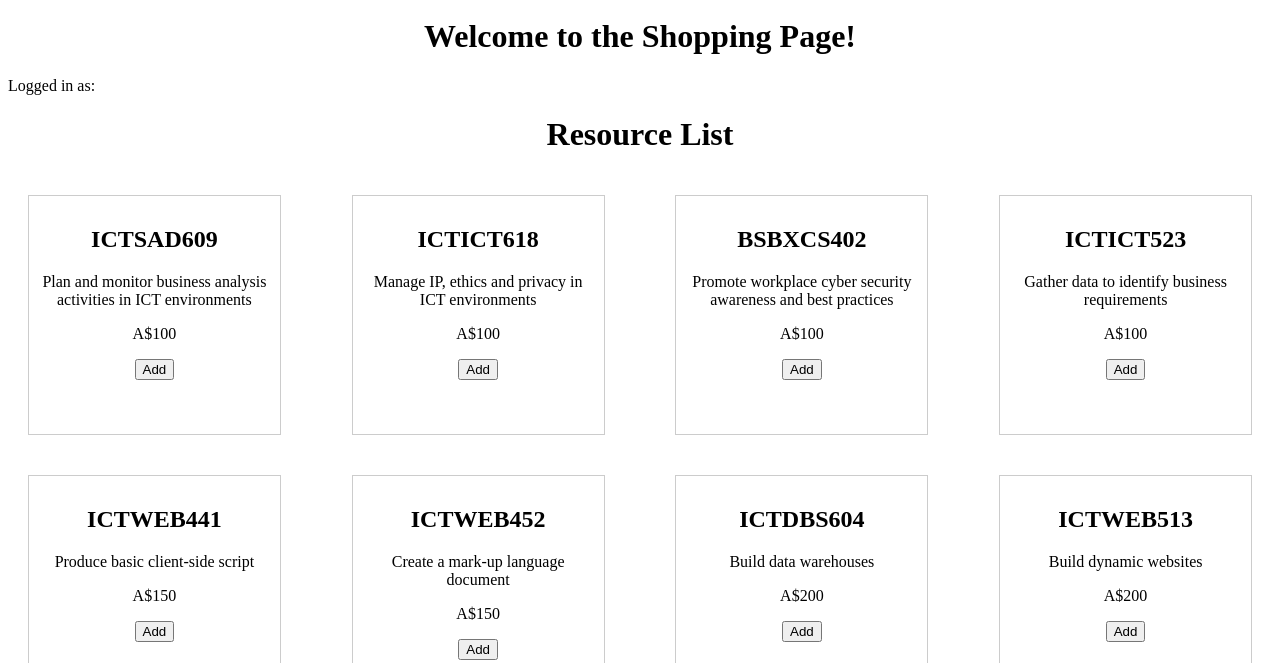
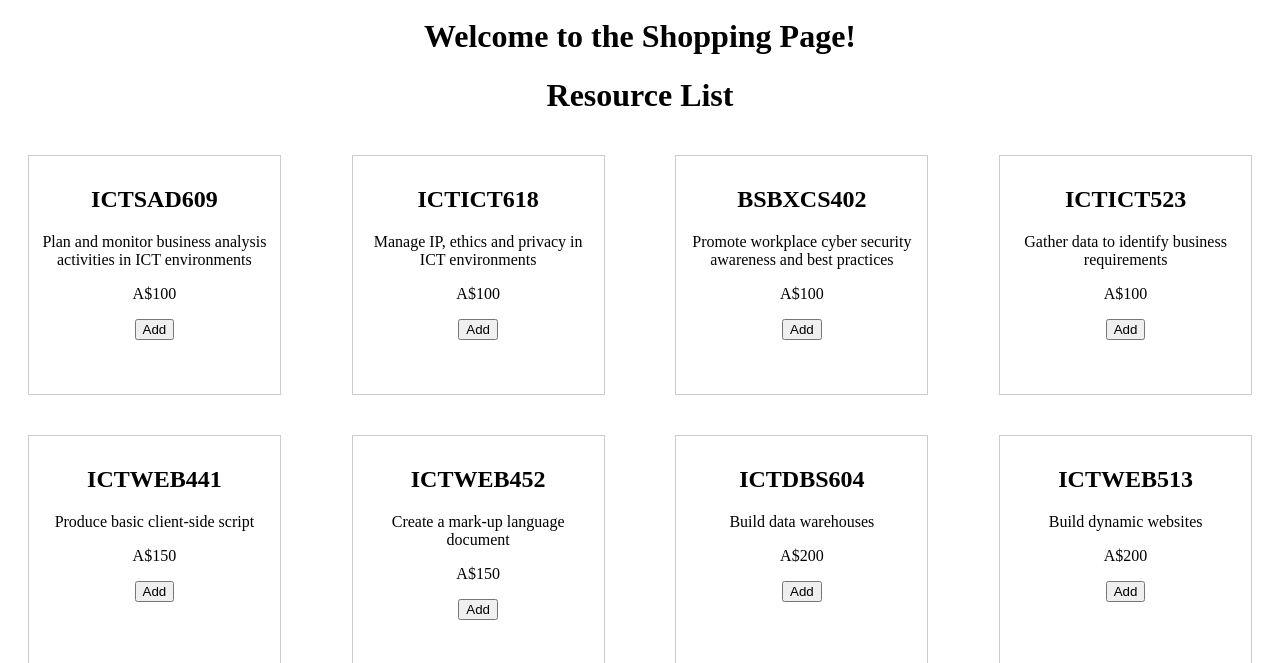
Before and after one commit to Zekromzzz/452RTO, a plain HTML site: page courseware.html in a window 1280 px wide. Shown: the part 137-800 px from the top of the page. Drawn offline with Linux system fonts and the light colour scheme.

Commit message:
Update courseware.html

```diff
--- a/courseware.html
+++ b/courseware.html
@@ -26,7 +26,6 @@
   </div>
   </div>
   <h1>Welcome to the Shopping Page!</h1>
-  <p>Logged in as: <span id="username"></span></p>
 <h1>Resource  List</h1>
   <div class="products">
     <div class="product">
```
